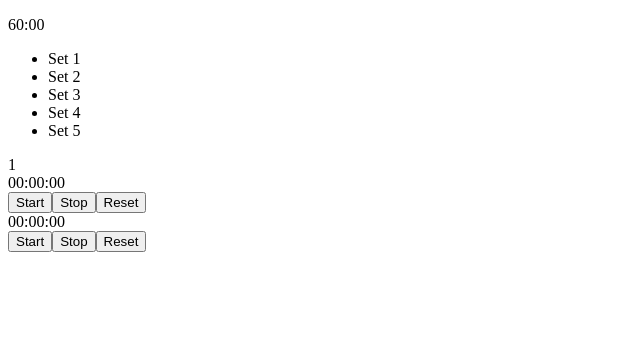
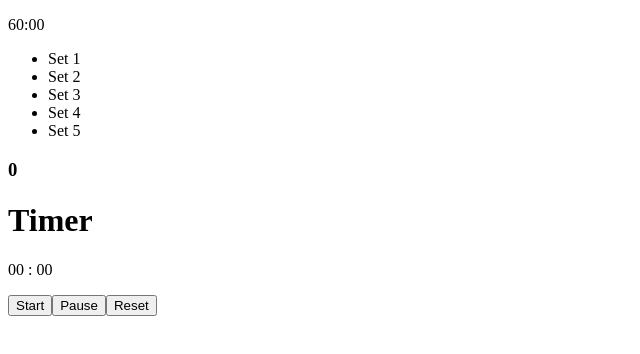
Before and after one commit to Robinborg/gym-app, a React (Create React App) app: page / in a window 1280 px wide. Shown: the top 354 px of the page, without its empty margins (0-640 px from the left). Built offline with nearby package versions, Linux system fonts and the light colour scheme.

Commit message:
Made a timer with hooks - The timer still needs to terminate at 2 minutes and reset to 0 - The timer also needs to increment currentset when start is pressed - Need to connect pausebutton to increment currentset and currentset to increment sets

```diff
--- a/src/components/App.js
+++ b/src/components/App.js
@@ -2,7 +2,6 @@ import React from 'react';
 
 import MainTimer from './MainTimer';
 import Sets from './Sets';
-import CurrentSet from './CurrentSet';
 
 
 const App = () => {
@@ -10,7 +9,6 @@ const App = () => {
 		<div>
 			<MainTimer />
 			<Sets />
-			<CurrentSet />
 		</div>
 	);
 };
--- a/src/components/CurrentSet.js
+++ b/src/components/CurrentSet.js
@@ -1,17 +1,18 @@
-import React from 'react';
+import React, { useState } from 'react';
 import PauseButton from './PauseButton';
 
-const CurrentSet = ({ currentSet, setCurrentSet }) => {
+const CurrentSet = () => {
+	const [currentSetCount, setCurrentSetCount] = useState(0);
 	const onClickIncrement = () => {
-		setCurrentSet(currentSet + 1);
-		if (currentSet === 5) {
-			setCurrentSet(1);
+		setCurrentSetCount(currentSetCount + 1);
+		if (currentSetCount === 5) {
+			setCurrentSetCount(1);
 		}
 	};
 	return (
 		<div>
 			<div>
-				{currentSet}
+				<h3>{currentSetCount}</h3>
 			</div>
 			<div onClick={onClickIncrement}>
 				<PauseButton />
--- a/src/components/PauseButton.js
+++ b/src/components/PauseButton.js
@@ -1,40 +1,48 @@
-import React, { useState, useEffect } from 'react';
+import React, { useState, useEffect, useRef } from 'react';
 
 
 const PauseButton = () => {
-	const [time, setTime] = useState(0);
-	const [running, setRunning] = useState(false);
+	const [timer, setTimer] = useState(0);
+	const [isActive, setIsActive] = useState(false);
+	const [isPaused, setIsPaused] = useState(false);
+	const countRef = useRef(null);
 
-	useEffect(() => {
-		let interval;
+	const handleStart = () => {
+		setIsActive(true);
+		setIsPaused(true);
+		countRef.current = setInterval(() => {
+			setTimer((timer) => timer + 1);
+		}, 1000);
+	};
+	const handlePause = () => {
+		clearInterval(countRef.current);
+		setIsPaused(false);
+	};
+	const handleReset = () => {
+		clearInterval(countRef.current);
+		setIsActive(false);
+		setIsPaused(false);
+		setTimer(0);
+	};
+	const formatTimer = () => {
+		const getSeconds = `0${(timer % 60)}`.slice(-2);
+	  const minutes = `${Math.floor(timer / 60)}`;
+  	const getMinutes = `0${minutes % 60}`.slice(-2);
 
-		if (running) {
-			interval = setInterval(() => {
-				setTime(prevTime => prevTime + 10);
-			}, 10);
-
-		} else if (!running) {
-			clearInterval(interval);
-		} else {
-			clearInterval(interval);
-			setTime(0);
-		}
-
-		return () => clearInterval(interval);
-	}, [running]);
+		return `${getMinutes} : ${getSeconds}`;
+	};
 
 	return (
 		<div>
-		  <div>
-		  	<span>{("0" + Math.floor((time / 60000) % 60)).slice(-2)}:</span>
-		  	<span>{("0" + Math.floor((time / 1000) % 60)).slice(-2)}:</span>
-		  	<span>{("0" + ((time / 10) % 100)).slice(-2)}</span>
-		  </div>
-		  <div>
-		  	<button onClick={() => setRunning(true)}>Start</button>
-		  	<button onClick={() => setRunning(false)}>Stop</button>
-		  	<button onClick={() => setTime(0)}>Reset</button>
-		  </div>
+			<h1>Timer</h1>
+			<div>
+				<p>{formatTimer()}</p>
+				<div>
+					<button onClick={handleStart}>Start</button>
+					<button onClick={handlePause}>Pause</button>
+					<button onClick={handleReset}>Reset</button>
+				</div>
+			</div>
 		</div>
 	);
 };
--- a/src/components/Sets.js
+++ b/src/components/Sets.js
@@ -1,29 +1,19 @@
 import React, { useState } from 'react';
 import CurrentSet from './CurrentSet';
 
-const Sets = props => {
-	const [currentSet, setCurrentSet] = useState(1);
-
+const Sets = () => {
 	return (
 		<div>
 			<ul>
-				<li>
-					Set 1
-				</li>
-				<li>
-					Set 2
-				</li>
-				<li>
-					Set 3
-				</li>
-				<li>
-					Set 4
-				</li>
-				<li>
-					Set 5
-				</li>
+				<li>Set 1</li>
+				<li>Set 2</li>
+				<li>Set 3</li>
+				<li>Set 4</li>
+				<li>Set 5</li>
 			</ul>
-			<CurrentSet updateSet={ setCurrentSet } currentSet={ currentSet } />
+			<div>
+				<CurrentSet />
+			</div>
 		</div>
 	);
 };
```
